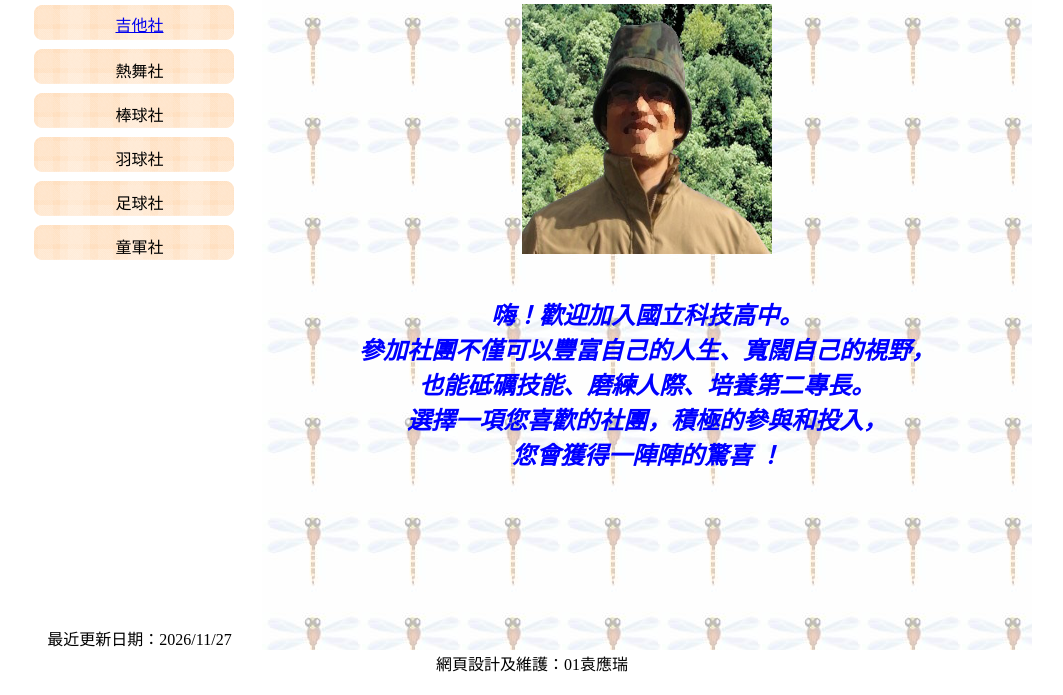
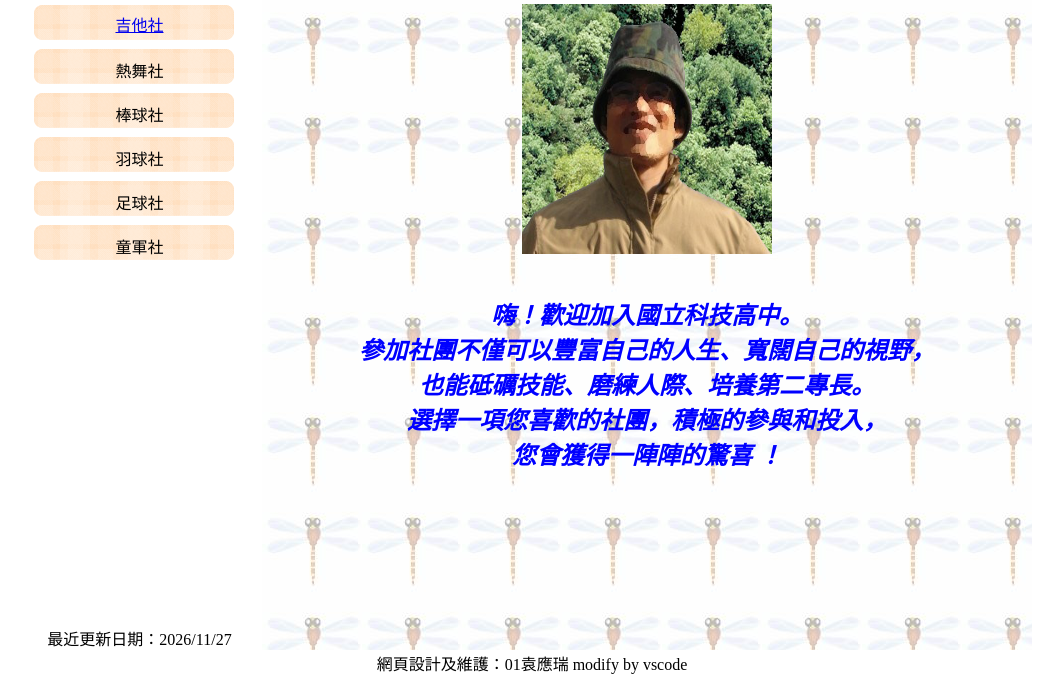
Before and after one commit to rickyuanTP/web01, a plain HTML site: page index.html in a window 1280 px wide. Shown: the part 105-800 px from the top of the page, without its empty margins (108-1171 px from the left). Drawn offline with Linux system fonts and the light colour scheme.

Commit message:
test modify

```diff
--- a/index.html
+++ b/index.html
@@ -148,7 +148,7 @@
             <marquee behavior="" direction="">歡迎光臨校園社團介紹網，參觀後請支持社團活 動並熱烈參與</marquee>
             <iframe name="iframe" src="./main.html" frameborder="0"></iframe>
         </div>
-        <div id="footer">網頁設計及維護：01袁應瑞</div>
+        <div id="footer">網頁設計及維護：01袁應瑞 modify by vscode </div>
     </div>
 </body>
 
```
